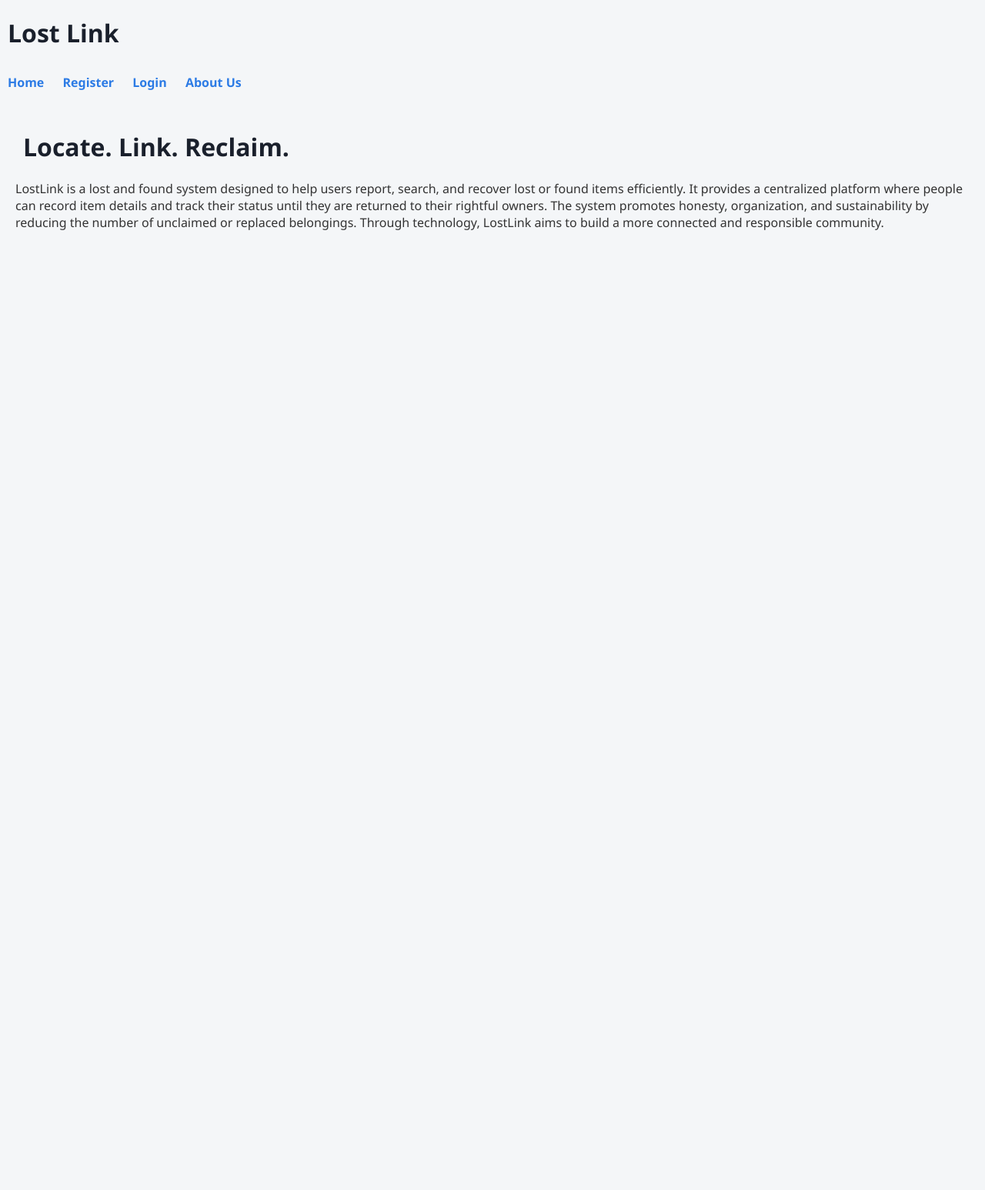
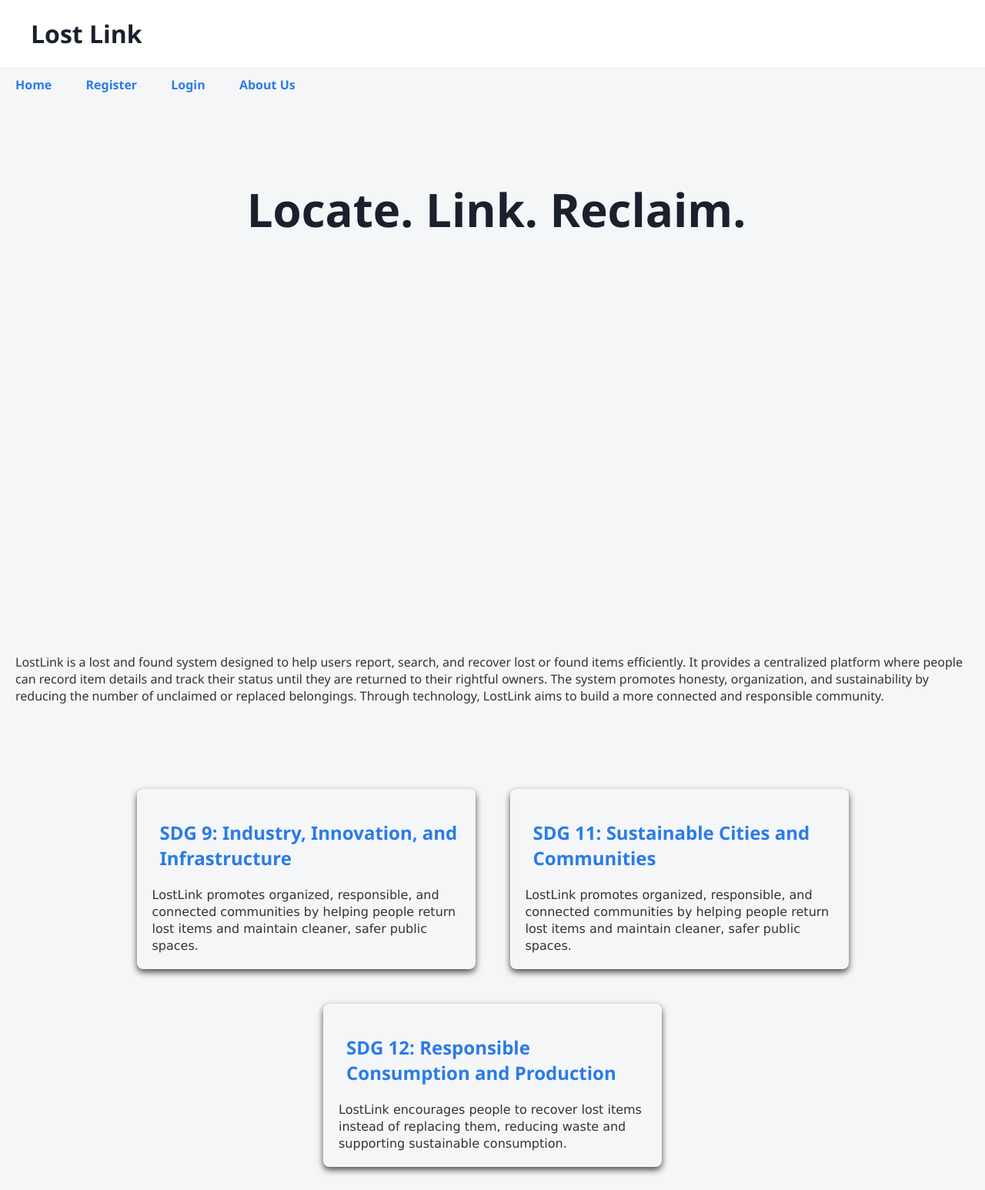
Before and after one commit to Rjjjjj-Nan/DBMS-Final_project, a Flask app: page / in a window 1280 px wide. Shown: the whole page at 77% size. Before the commit the page ends 299 px from the top, so only its background shows below. Run offline with Flask 3, Linux system fonts and the light colour scheme; parts of the project's set-up code (start-up, migrations or seed data) failed here and were passed over.

Commit message:
Add some features

```diff
--- a/app.py
+++ b/app.py
@@ -75,18 +75,25 @@ def login():
 
             session['role'] = user.role
             session['sr_code'] = user.sr_code
+            current_user = session['name'] = user.name
 
             role_lower = session['role'] = user.role
 
             if role_lower == 'student':
                 return redirect(url_for('dashboard'))
             elif role_lower == 'admin':
-                return redirect(url_for('admin'))
+                return redirect(url_for('admin', name=current_user))
 
         else:
             flash("Invalid username or password.", "danger")
 
     return render_template('login.html', title = 'Login', form=form)
+
+@app.route('/Logout')
+def logout():
+    session.clear()
+    flash("You have been logged out.", "info")
+    return redirect(url_for('home'))
 
 
 @app.route('/about')
@@ -128,9 +135,11 @@ def report():
     return render_template('report.html', title = 'Report', form=form)
 
 
-@app.route('/admin')
+@app.route('/admin', methods = ['GET', 'POST'])
 def admin():
-    return render_template('admin.html', name="John")
+    current_admin = session.get('name')
+    reports = Report.query.order_by(Report.id.desc()).all()
+    return render_template('admin.html', title = "Admin", name = current_admin, reports = reports)
 
 @app.route('/admin/returning', methods = ['GET', 'POST'])
 def returning():
@@ -192,4 +201,6 @@ LostLink Admin Team
 
 
 if __name__ == '__main__':
+    with app.app_context():
+        db.create_all()
     app.run(debug=True)
--- a/static/style.css
+++ b/static/style.css
@@ -11,7 +11,14 @@ h1, h2, h3 {
     margin-left: 10px;
 }
 
+header {
+    background-color: #ffffff;
+    padding: 1px 30px;
+    border-bottom: 1px solid #e2e8f0;
+}
+
 a {
+    padding: 0px 10px;
     text-decoration: none;
     color: #2c7be5;
     margin-right: 15px;
@@ -23,6 +30,43 @@ a:hover {
 
 main {
     padding: 20px;
+}
+
+.intro {
+    margin-top: 100px;
+    text-align: center;
+    font-size: 60px;
+    animation: slideIn 2s ease-in-out;
+}
+
+.home {
+    margin-top: 500px;
+}
+
+.container {
+    margin-top: 100px;
+    display: flex;
+    gap: 25px;
+    flex-wrap: wrap;
+    justify-content: center;
+}
+
+item {
+    vertical-align: top;
+    margin: 10px;
+    padding: 20px;
+    box-shadow: 0px 4px 8px rgba(0, 0, 0, 0.693);
+    border-radius: 8px;
+    display: inline-block;
+    width: 400px;
+}
+
+p1 {
+    font-family:Verdana, Geneva, Tahoma, sans-serif;
+}
+
+.homehead {
+    color: #2c7be5;
 }
 
 /* NAVIGATION LINKS */
--- a/templates/dashboard.html
+++ b/templates/dashboard.html
@@ -9,8 +9,8 @@
 <body>
     <h1>Lost Link Dashboard</h1>
     <a href="{{ url_for('report') }}">Report</a>
-    <a href="{{ url_for('login') }}">Log Out</a>
     <a href="{{ url_for('dashboard') }}">Feed</a>
+    <a href="{{ url_for('logout') }}">Log Out</a>
 
     <main>
         {% if reports %}
--- a/templates/dashindex.html
+++ b/templates/dashindex.html
@@ -9,8 +9,8 @@
 <body>
     <h1>Lost Link Dashboard</h1>
     <a href="{{ url_for('report') }}">Report</a>
-    <a href="{{ url_for('login') }}">Log Out</a>
     <a href="{{ url_for('dashboard') }}">Feed</a>
+    <a href="{{ url_for('logout') }}">Log Out</a>
 
     <main>
         {% block content %}
--- a/templates/home.html
+++ b/templates/home.html
@@ -7,20 +7,38 @@
     <title>{{ title }}</title>
 </head>
 <body>
-    <h1>Lost Link</h1>
+    <header>
+        <h1>Lost Link</h1>
+    </header>
     <a href="{{ url_for('home') }}">Home</a>
     <a href="{{ url_for('register') }}">Register</a>
     <a href="{{ url_for('login') }}">Login</a>
     <a href="{{ url_for('about') }}">About Us</a>
 
-    <main>
-        <h1>Locate. Link. Reclaim.</h1>
+    <h1 class="intro">Locate. Link. Reclaim.</h1>
+
+    <main class="home">
         <p>LostLink is a lost and found system designed to help
             users report, search, and recover lost or found items efficiently. It provides
             a centralized platform where people can record item details and track their status
             until they are returned to their rightful owners. The system promotes honesty, organization,
             and sustainability by reducing the number of unclaimed or replaced belongings. Through technology,
             LostLink aims to build a more connected and responsible community.</p>
+
+        <div class="container">
+            <item>
+                <h2 class="homehead">SDG 9: Industry, Innovation, and Infrastructure</h2>
+                <p1>LostLink promotes organized, responsible, and connected communities by helping people return lost items and maintain cleaner, safer public spaces.</p1>
+            </item>
+            <item>
+                <h2 class="homehead">SDG 11: Sustainable Cities and Communities</h2>
+                <p1>LostLink promotes organized, responsible, and connected communities by helping people return lost items and maintain cleaner, safer public spaces.</p1>
+            </item>
+            <item>
+                <h2 class="homehead">SDG 12: Responsible Consumption and Production</h2>
+                <p1>LostLink encourages people to recover lost items instead of replacing them, reducing waste and supporting sustainable consumption.</p1>
+            </item>
+        </div>
     </main>
 </body>
 </html>
--- a/templates/index.html
+++ b/templates/index.html
@@ -7,7 +7,9 @@
     <title>{{ title }}</title>
 </head>
 <body>
-    <h1>Lost Link</h1>
+    <header>
+        <h1>Lost Link</h1>
+    </header>
     <a href="{{ url_for('home') }}">Home</a>
     <a href="{{ url_for('register') }}">Register</a>
     <a href="{{ url_for('login') }}">Login</a>
```
Also changed, not shown: other parts of static/style.css (+103 -0 lines), templates/admin.html (+36 -3 lines).
